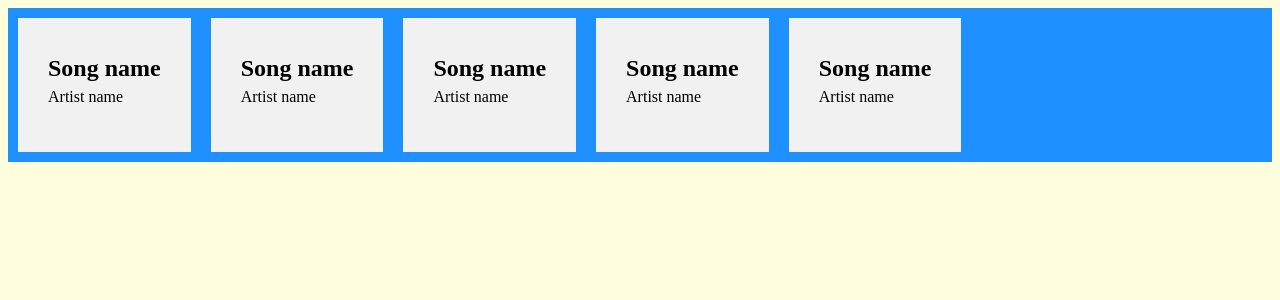
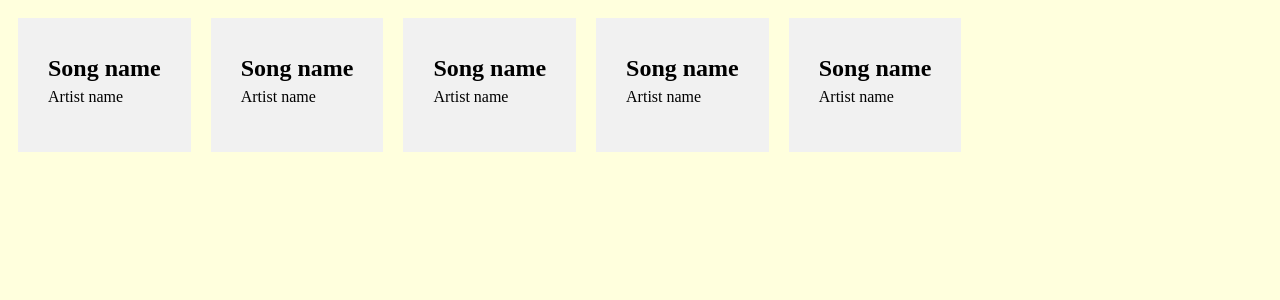
Before and after one commit to shuwana/spacelist, a React (Create React App) app: page / in a window 1280 px wide. Shown: the top 300 px of the page. Built offline with nearby package versions, Linux system fonts and the light colour scheme.

Commit message:
Remove bg color on controls

```diff
--- a/src/index.css
+++ b/src/index.css
@@ -8,7 +8,6 @@ h2{
 
 .flex-container{
   display: flex;
-  background-color: dodgerblue;
 
 }
 
```
